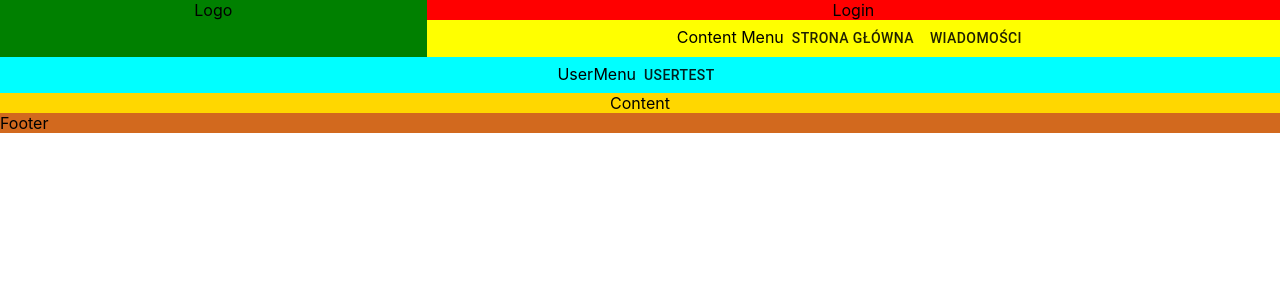
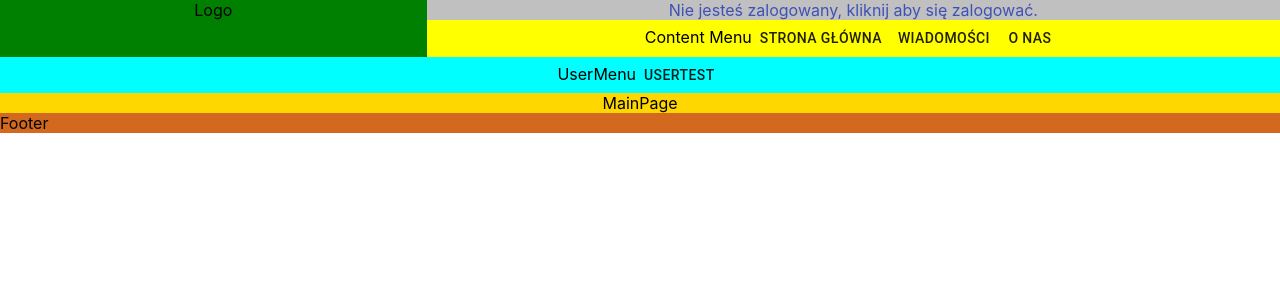
Before and after one commit to shadownxr/LotniskoFrontend, a React (Create React App) app: page / in a window 1280 px wide. Shown: the top 300 px of the page. Built offline with nearby package versions, Linux system fonts and the light colour scheme.

Commit message:
Skeleton 2

```diff
--- a/src/App.css
+++ b/src/App.css
@@ -25,10 +25,10 @@
   flex: 1;
   align-content: flex-end;
   justify-content: flex-end;
-  background-color: red;
+  background-color: silver;
 }
 
-.ContentMenu {
+.AirportPageMenu {
   flex: 2;
   align-content: flex-end;
   justify-content: flex-end;
--- a/src/App.js
+++ b/src/App.js
@@ -5,13 +5,19 @@ import NoLoginMenu from './Components/NoLoginMenu';
 import CustomerUserMenu from './Components/Customer/CustomerUserMenu';
 import EmployeeUserMenu from './Components/Employee/EmployeeUserMenu';
 import ManagerUserMenu from './Components/Manager/ManagerUserMenu';
+import NewsPage from './Components/AirportPages/NewsPage';
+import AboutUsPage from './Components/AirportPages/AboutUsPage';
+import MainPage from './Components/AirportPages/MainPage';
+import AccountPage from './Components/AccountPage';
+import AccountStatus from './Components/AccountStatus';
+
 
 function App() {
-
-  const [user,setUser] = useState(0);
+  const [userType,setUserType] = useState(0);
+  const [menuChoice, setMenuChoice] = useState(0);
 
   const renderMenuSwitch = () => {
-    switch(user){
+    switch(userType){
       case 0:
         return <NoLoginMenu />;
       case 1:
@@ -25,13 +31,33 @@ function App() {
     }
   }
 
+  const renderContentSwitch = () => {
+    switch(menuChoice){
+      case 0:
+        return <MainPage />;
+      case 1:
+        return <NewsPage />;
+      case 2:
+        return <AboutUsPage />;
+      case 3:
+        return <AccountPage />;
+      default:
+        return <MainPage />;
+    }
+  }
+
   return (
     <div className="App">
       <div className="Header">
         <div className="Logo">Logo</div>
         <div style={{display:"flex",flexDirection:"column",flex:2}}>
-          <div className="Login">Login</div>
-          <div className="ContentMenu">Content Menu<Button>Strona główna</Button><Button>Wiadomości</Button></div>
+          <div className="Login"><AccountStatus isLogged={0}/></div>
+          <div className="AirportPageMenu">
+            Content Menu
+            <Button onClick={() => setMenuChoice(0)}>Strona główna</Button>
+            <Button onClick={() => setMenuChoice(1)}>Wiadomości</Button>
+            <Button onClick={() => setMenuChoice(2)}>O nas</Button>
+          </div>
         </div>
       </div>
 
@@ -39,7 +65,9 @@ function App() {
         <div className="UserMenu">
           {renderMenuSwitch()}
         </div>
-        <div className="Content">Content</div>
+        <div className="Content">
+          {renderContentSwitch()}
+        </div>
       </div>
 
       <div className="Footer">
--- /dev/null
+++ b/src/Components/AccountPage.js
@@ -0,0 +1,9 @@
+import React from 'react';
+
+export default function AccountPage(){
+    return(
+        <div>
+            <div className="Account">Account</div>
+        </div>
+    )
+}
--- /dev/null
+++ b/src/Components/AccountStatus.js
@@ -0,0 +1,29 @@
+import React, {useState,useEffect} from 'react';
+import Link from '@material-ui/core/Link';
+
+export default function AccountStatus(props){
+    const [isLogged,setIsLogged] = useState(0);
+
+    useEffect(() => {
+      setIsLogged(props.isLogged);
+    },[props.isLogged]);
+
+    const accountStatusSwitch = () => {
+        switch(isLogged){
+            case 0:
+                return <Link>Nie jesteś zalogowany, kliknij aby się zalogować.</Link>;
+            case 1:
+                return <div>Witaj nazwa_użytkownika!</div>;
+            default:
+                return <Link>Nie jesteś zalogowany, kliknij aby się zalogować.</Link>;
+        }
+    }
+
+    return(
+        <div>
+            <div className="AccountStatus">
+                {accountStatusSwitch()}
+            </div>
+        </div>
+    )
+}
--- /dev/null
+++ b/src/Components/AirportPages/AboutUsPage.js
@@ -0,0 +1,9 @@
+import React from 'react';
+
+export default function AboutUsPage(){
+    return(
+        <div>
+            <div className="AboutUs">AboutUs</div>
+        </div>
+    )
+}
--- /dev/null
+++ b/src/Components/AirportPages/MainPage.js
@@ -0,0 +1,9 @@
+import React from 'react';
+
+export default function MainPage(){
+    return(
+        <div>
+            <div className="MainPage">MainPage</div>
+        </div>
+    )
+}
--- /dev/null
+++ b/src/Components/AirportPages/NewsPage.js
@@ -0,0 +1,9 @@
+import React from 'react';
+
+export default function NewsPage(){
+    return(
+        <div>
+            <div className="News">NewsPage</div>
+        </div>
+    )
+}
```
Also changed, not shown: src/Components/Authorization/Facebook.js (added), src/Components/Authorization/SignIn.js (added), src/Components/Authorization/SignUp.js (added).
